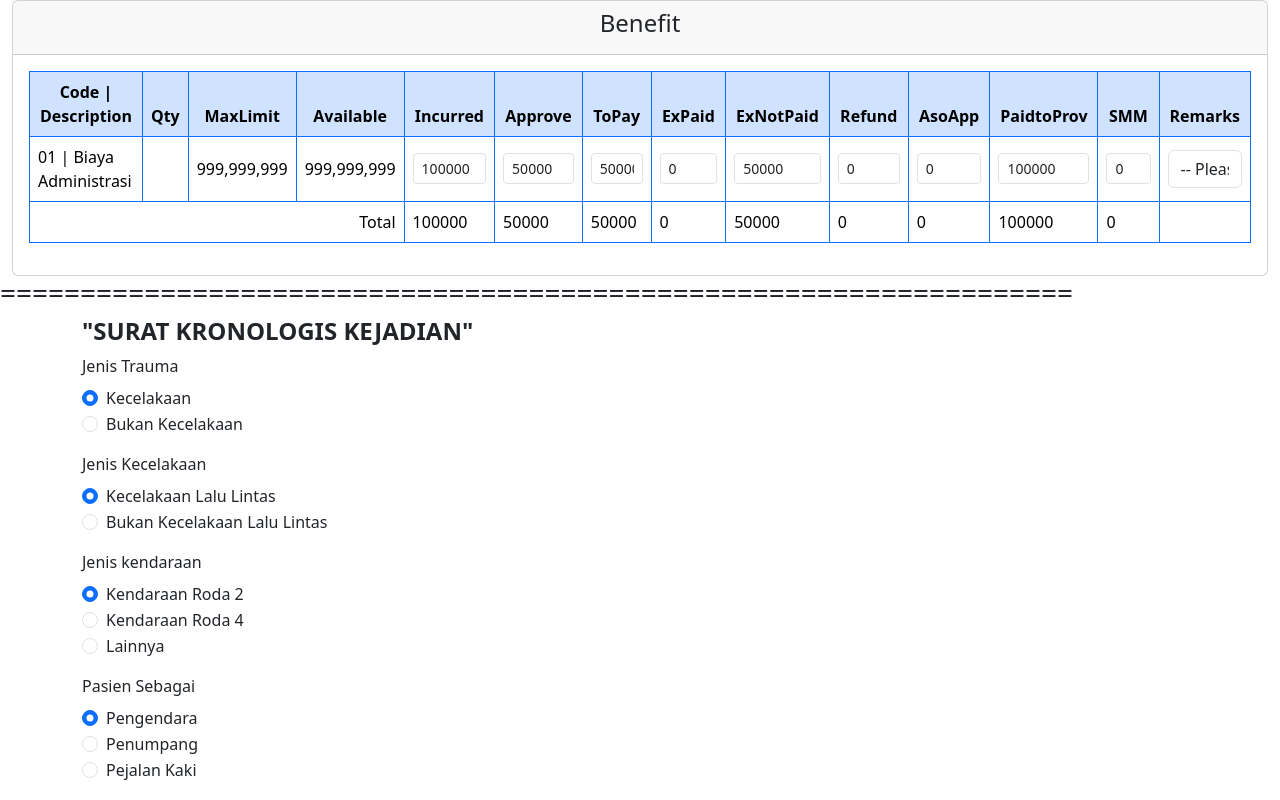
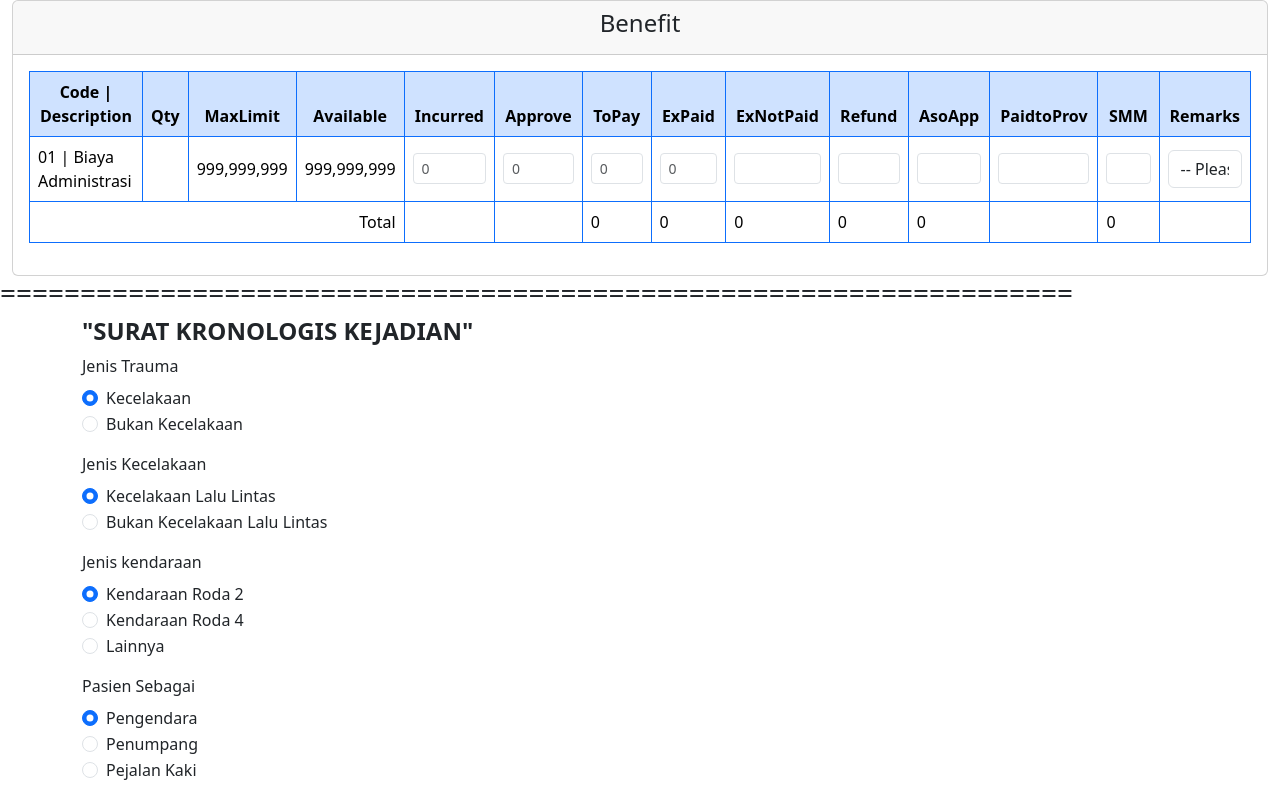
Before and after one commit to DNSDeveloper/form, a React (Create React App) app: page / in a window 1280 px wide. Shown: the top 800 px of the page. Built offline with nearby package versions, Linux system fonts and the light colour scheme.

Commit message:
logic benefit

```diff
--- a/src/App.tsx
+++ b/src/App.tsx
@@ -1,4 +1,4 @@
-import React, { useState } from "react";
+import React, { ChangeEvent, FocusEvent, useState } from "react";
 import "./App.css";
 import "bootstrap/dist/css/bootstrap.css";
 
@@ -118,6 +118,53 @@ function App() {
     },
   ];
 
+  const [incurred,setIncurred] = useState('');
+  const [approve,setApprove] = useState('');
+  const [toPay, settoPay] = useState('');
+
+  const incurredValues = (e: ChangeEvent<HTMLInputElement>) :void => {
+    const inc = e.target.value;
+    // regex untuk hanya angka aja
+    if(/^[0-9]+$/.test(inc)){
+      setIncurred(inc)
+    }
+  }
+  const handleBlurIncurred = (e:FocusEvent<HTMLInputElement>) : void => {
+    const inc = e.target.value;
+    if(approve === '0' || approve ==='') {
+      setApprove(inc)
+    } else {
+      handleToPay(incurred, approve);
+    }
+  }
+
+  const handleBlurApprove = (e:FocusEvent<HTMLInputElement>) : void => {
+    const appr = e.target.value;
+    handleToPay(incurred, appr);
+  }
+  const approveValues = (e:ChangeEvent<HTMLInputElement>) : void => {
+    const appr = e.target.value;
+    // regex untuk hanya angka aja
+    if(/^[0-9]+$/.test(appr) ) {
+      setApprove(appr)
+      if(appr > incurred) {
+       return;
+      }
+    }
+  }
+  const handleToPay = (incurredValues: string, approveValues: string) => {
+    const incurredNumber = parseInt(incurredValues);
+    const approveNumber = parseInt(approveValues);
+    if (!isNaN(incurredNumber) && !isNaN(approveNumber)) {
+      const result = incurredNumber - approveNumber;
+      console.log(toPay);
+      settoPay(result.toString());
+    } else {
+      settoPay('0');
+    }
+  }
+
+
   return (
     <div className="App">
       <div className="container-fluid">
@@ -158,63 +205,77 @@ function App() {
                       <input
                         className="form-control form-control-sm"
                         type="text"
-                        value={100000}
+                        placeholder="0"
+                        onChange={incurredValues}
+                        onBlur={handleBlurIncurred}
+                        value={incurred}
+                        pattern="[0-9]+"
                       />
                     </td>
                     <td>
                       <input
                         className="form-control form-control-sm"
                         type="text"
-                        value={50000}
+                        placeholder="0"
+                        onChange={approveValues}
+                        onBlur={handleBlurApprove}
+                        pattern="[0-9]+"
+                        value={approve}
                       />
                     </td>
                     <td>
                       <input
                         className="form-control form-control-sm"
                         type="text"
-                        value={50000}
+                        placeholder="0"
+                        value={toPay}
+                        readOnly
                       />
                     </td>
                     <td>
                       <input
                         className="form-control form-control-sm"
                         type="text"
-                        value={0}
+                        placeholder="0"
+                        value={toPay}
+                        readOnly
                         />
                     </td>
                     <td>
                       <input
                         className="form-control form-control-sm"
                         type="text"
-                        value={50000}
+                        // // onChange={onchangeExNotpaid}
                       />
                     </td>
                     <td>
                       <input
                         className="form-control form-control-sm"
                         type="text"
-                        value={0}
+                        // // onChange={onchangeRefund}
                       />
                     </td>
                     <td>
                       <input
                         className="form-control form-control-sm"
                         type="text"
-                        value={0}
+                        // // onChange={onchangeAsoApp}
                       />
                     </td>
                     <td>
                       <input
                         className="form-control form-control-sm"
                         type="text"
-                        value={100000}
+                        readOnly
+                        value={approve}
+
                       />
                     </td>
                     <td>
                       <input
                         className="form-control form-control-sm"
                         type="text"
-                        value={0}
+                        // onChange={onchangeSMM}
                       />
                     </td>
                     <td>
@@ -227,14 +288,14 @@ function App() {
                     <td colSpan={4} className="text-end">
                       Total
                     </td>
-                    <td>100000</td>
-                    <td>50000</td>
-                    <td>50000</td>
-                    <td>0</td>
-                    <td>50000</td>
+                    <td>{incurred}</td>
+                    <td>{approve}</td>
+                    <td>{toPay === '' ? '0' : toPay}</td>
+                    <td>{toPay === '' ? '0' : toPay}</td>
                     <td>0</td>
                     <td>0</td>
-                    <td>100000</td>
+                    <td>0</td>
+                    <td>{approve}</td>
                     <td>0</td>
                     <td></td>
                   </tr>
```
Lines whose indentation alone changed are shown as unchanged.
